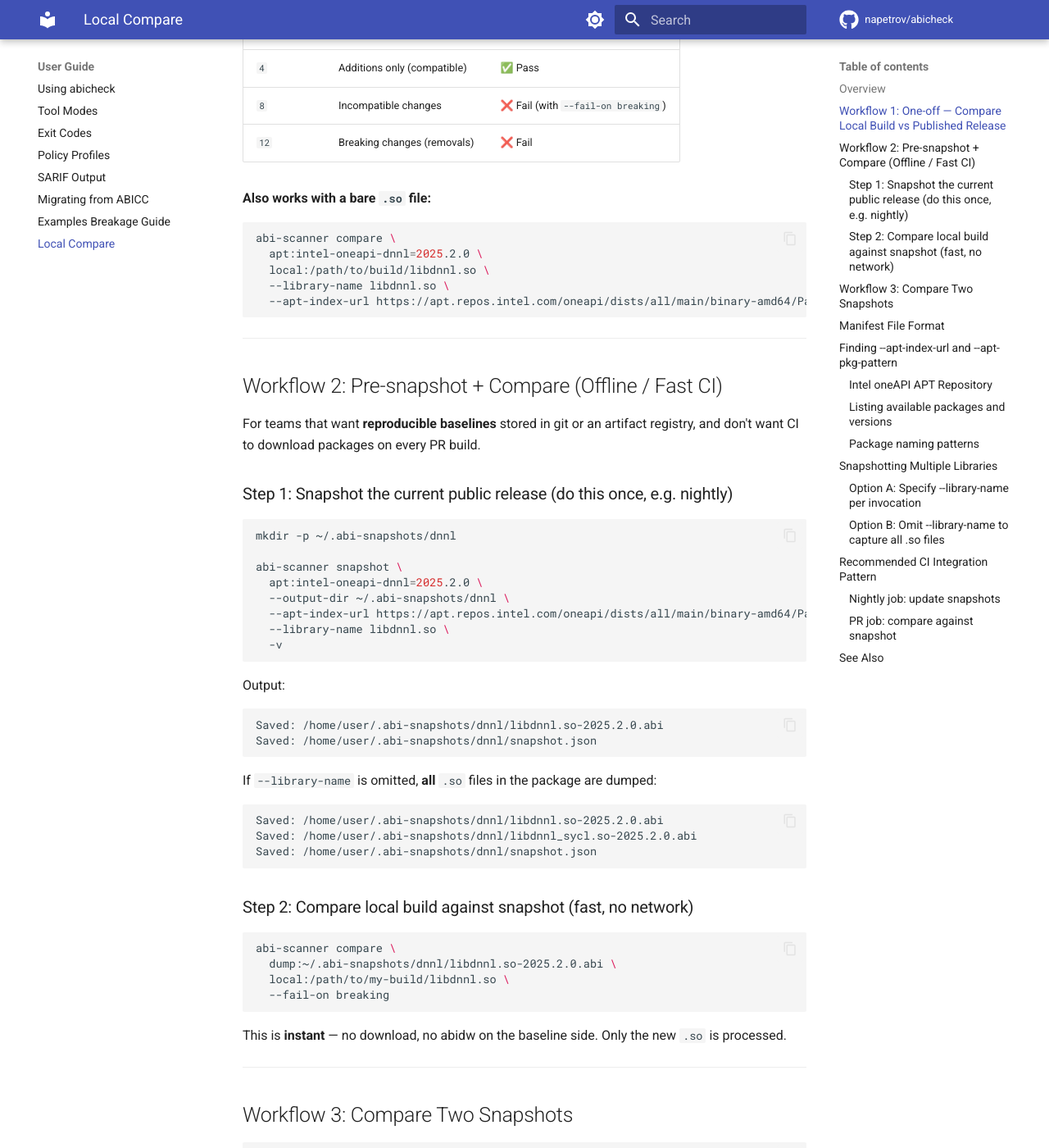
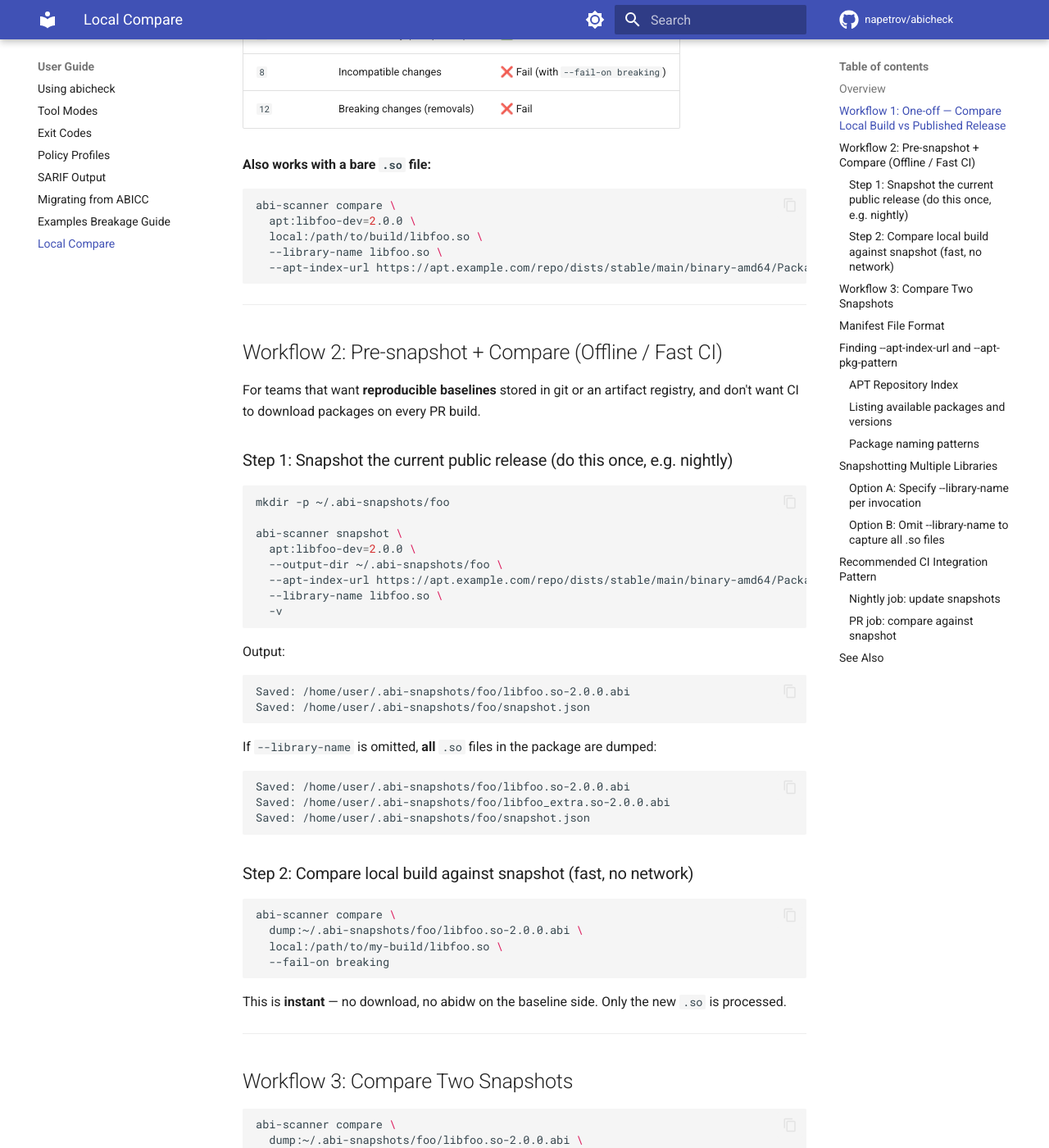
Before and after one commit to napetrov/abicheck, an MkDocs documentation site: the page built from docs/local_compare.md, in a window 1280 px wide and 1400 px high, scrolled down 1236 px. Shown: the whole window at 82% size. Built offline with MkDocs 1.6.1 and Material for MkDocs 9.7.7, drawn with Linux system fonts in a browser that asks for light colours; comment, search, counter and statistics services are not loaded; some of the changed text lies outside the part shown.

Commit message:
Replace specific examples with generic library examples (#116)
* docs: use generic library names in examples and documentation

Replace vendor-specific library names and references with generic
equivalents (libfoo, libbar) across docs, examples, and tests.
Update DWARF producer detection to match compiler family identifiers.

https://claude.ai/code/session_013YEsRzkBymr81WjpMQqQWv

* fix: restore full DWARF producer detection for classic compiler strings

The previous change dropped a keyword from the producer regex, breaking
detection of classic compiler producer strings (e.g.
"Intel(R) C++ Compiler 19.1.0"). Add it back alongside ICC/ICX/DPC++.
The test producer string is real DWARF data, not controllable branding.

https://claude.ai/code/session_013YEsRzkBymr81WjpMQqQWv

---------

Co-authored-by: Claude <noreply@anthropic.com>

````diff
--- a/docs/local_compare.md
+++ b/docs/local_compare.md
@@ -11,9 +11,9 @@ using `abi-scanner`, and how to pre-snapshot public baselines for fast offline C
 
 | Spec format | Example | Description |
 |-------------|---------|-------------|
-| `apt:pkg=version` | `apt:intel-oneapi-dnnl=2025.2.0` | Download from Intel APT repo |
-| `local:/path` | `local:./libdnnl.so` or `local:./my.deb` | Local file (.so, .deb, directory) |
-| `dump:/path/to/file.abi` | `dump:~/.abi-snapshots/libdnnl.so-2025.2.abi` | Pre-saved abidw XML dump |
+| `apt:pkg=version` | `apt:libfoo-dev=2.0.0` | Download from APT repo |
+| `local:/path` | `local:./libfoo.so` or `local:./my.deb` | Local file (.so, .deb, directory) |
+| `dump:/path/to/file.abi` | `dump:~/.abi-snapshots/libfoo.so-2.0.abi` | Pre-saved abidw XML dump |
 
 ---
 
@@ -24,16 +24,16 @@ against the last public release.
 
 ```bash
 abi-scanner compare \
-  apt:intel-oneapi-dnnl=2025.2.0 \
-  local:/path/to/intel-oneapi-dnnl-2025.3.0-custom.deb \
-  --library-name libdnnl.so \
-  --apt-index-url https://apt.repos.intel.com/oneapi/dists/all/main/binary-amd64/Packages.gz \
+  apt:libfoo-dev=2.0.0 \
+  local:/path/to/libfoo-dev-2.1.0-custom.deb \
+  --library-name libfoo.so \
+  --apt-index-url https://apt.example.com/repo/dists/stable/main/binary-amd64/Packages.gz \
   --fail-on breaking
 ```
 
 Expected output:
 ```
-Comparing apt:intel-oneapi-dnnl=2025.2.0 → local:/path/to/intel-oneapi-dnnl-2025.3.0-custom.deb
+Comparing apt:libfoo-dev=2.0.0 → local:/path/to/libfoo-dev-2.1.0-custom.deb
 Status: ✅ NO_CHANGE
 ```
 
@@ -49,10 +49,10 @@ Status: ✅ NO_CHANGE
 **Also works with a bare `.so` file:**
 ```bash
 abi-scanner compare \
-  apt:intel-oneapi-dnnl=2025.2.0 \
-  local:/path/to/build/libdnnl.so \
-  --library-name libdnnl.so \
-  --apt-index-url https://apt.repos.intel.com/oneapi/dists/all/main/binary-amd64/Packages.gz
+  apt:libfoo-dev=2.0.0 \
+  local:/path/to/build/libfoo.so \
+  --library-name libfoo.so \
+  --apt-index-url https://apt.example.com/repo/dists/stable/main/binary-amd64/Packages.gz
 ```
 
 ---
@@ -65,35 +65,35 @@ and don't want CI to download packages on every PR build.
 ### Step 1: Snapshot the current public release (do this once, e.g. nightly)
 
 ```bash
-mkdir -p ~/.abi-snapshots/dnnl
+mkdir -p ~/.abi-snapshots/foo
 
 abi-scanner snapshot \
-  apt:intel-oneapi-dnnl=2025.2.0 \
-  --output-dir ~/.abi-snapshots/dnnl \
-  --apt-index-url https://apt.repos.intel.com/oneapi/dists/all/main/binary-amd64/Packages.gz \
-  --library-name libdnnl.so \
+  apt:libfoo-dev=2.0.0 \
+  --output-dir ~/.abi-snapshots/foo \
+  --apt-index-url https://apt.example.com/repo/dists/stable/main/binary-amd64/Packages.gz \
+  --library-name libfoo.so \
   -v
 ```
 
 Output:
 ```
-Saved: /home/user/.abi-snapshots/dnnl/libdnnl.so-2025.2.0.abi
-Saved: /home/user/.abi-snapshots/dnnl/snapshot.json
+Saved: /home/user/.abi-snapshots/foo/libfoo.so-2.0.0.abi
+Saved: /home/user/.abi-snapshots/foo/snapshot.json
 ```
 
 If `--library-name` is omitted, **all** `.so` files in the package are dumped:
 ```
-Saved: /home/user/.abi-snapshots/dnnl/libdnnl.so-2025.2.0.abi
-Saved: /home/user/.abi-snapshots/dnnl/libdnnl_sycl.so-2025.2.0.abi
-Saved: /home/user/.abi-snapshots/dnnl/snapshot.json
+Saved: /home/user/.abi-snapshots/foo/libfoo.so-2.0.0.abi
+Saved: /home/user/.abi-snapshots/foo/libfoo_extra.so-2.0.0.abi
+Saved: /home/user/.abi-snapshots/foo/snapshot.json
 ```
 
 ### Step 2: Compare local build against snapshot (fast, no network)
 
 ```bash
 abi-scanner compare \
-  dump:~/.abi-snapshots/dnnl/libdnnl.so-2025.2.0.abi \
-  local:/path/to/my-build/libdnnl.so \
+  dump:~/.abi-snapshots/foo/libfoo.so-2.0.0.abi \
+  local:/path/to/my-build/libfoo.so \
   --fail-on breaking
 ```
 
@@ -106,8 +106,8 @@ This is **instant** — no download, no abidw on the baseline side. Only the new
 
 ```bash
 abi-scanner compare \
-  dump:~/.abi-snapshots/dnnl/libdnnl.so-2025.2.0.abi \
-  dump:~/.abi-snapshots/dnnl/libdnnl.so-2025.3.0.abi
+  dump:~/.abi-snapshots/foo/libfoo.so-2.0.0.abi \
+  dump:~/.abi-snapshots/foo/libfoo.so-2.1.0.abi
 ```
 
 Both sides use pre-saved dumps. No packages downloaded, no `abidw` invocations.
@@ -120,12 +120,12 @@ Every `snapshot` run writes a `snapshot.json` manifest alongside the `.abi` file
 
 ```json
 {
-  "spec": "apt:intel-oneapi-dnnl=2025.2.0",
+  "spec": "apt:libfoo-dev=2.0.0",
   "timestamp": "2025-03-05T12:00:00Z",
   "dumps": [
     {
-      "library": "libdnnl.so",
-      "path": "/home/user/.abi-snapshots/dnnl/libdnnl.so-2025.2.0.abi",
+      "library": "libfoo.so",
+      "path": "/home/user/.abi-snapshots/foo/libfoo.so-2.0.0.abi",
       "size_bytes": 48291
     }
   ]
@@ -138,7 +138,7 @@ Fields:
 |-------|-------------|
 | `spec` | Original package spec used for the snapshot |
 | `timestamp` | UTC ISO-8601 timestamp when snapshot was created |
-| `dumps[].library` | Base `.so` name (e.g. `libdnnl.so`) |
+| `dumps[].library` | Base `.so` name (e.g. `libfoo.so`) |
 | `dumps[].path` | Absolute path to the `.abi` file |
 | `dumps[].size_bytes` | File size of the dump |
 
@@ -146,31 +146,33 @@ Fields:
 
 ## Finding `--apt-index-url` and `--apt-pkg-pattern`
 
-### Intel oneAPI APT Repository
+### APT Repository Index
+
+Most APT repositories publish a `Packages.gz` index. For example:
 
 ```
-https://apt.repos.intel.com/oneapi/dists/all/main/binary-amd64/Packages.gz
+https://apt.example.com/repo/dists/stable/main/binary-amd64/Packages.gz
 ```
 
-This index covers all Intel oneAPI packages across distributions (Ubuntu, Debian).
+This index covers all packages in the repository across distributions (Ubuntu, Debian).
 
 ### Listing available packages and versions
 
 ```bash
-# List all versions of intel-oneapi-dnnl from APT
-abi-scanner list apt:intel-oneapi-dnnl \
-  --apt-index-url https://apt.repos.intel.com/oneapi/dists/all/main/binary-amd64/Packages.gz \
-  --apt-pkg-pattern '^intel-oneapi-dnnl='
+# List all versions of libfoo-dev from APT
+abi-scanner list apt:libfoo-dev \
+  --apt-index-url https://apt.example.com/repo/dists/stable/main/binary-amd64/Packages.gz \
+  --apt-pkg-pattern '^libfoo-dev='
 ```
 
 ### Package naming patterns
 
 | Library | Package name pattern | Library file |
 |---------|---------------------|--------------|
-| oneDNN | `intel-oneapi-dnnl=<ver>` | `libdnnl.so` |
-| oneCCL | `intel-oneapi-ccl=<ver>` | `libccl.so` |
-| DPC++ runtime | `intel-oneapi-compiler-dpcpp-cpp-runtime-<year>=<ver>` | `libsycl.so` |
-| MKL | `intel-oneapi-mkl=<ver>` | `libmkl_rt.so` |
+| libfoo | `libfoo-dev=<ver>` | `libfoo.so` |
+| libbar | `libbar-dev=<ver>` | `libbar.so` |
+| libcrypto | `libssl-dev=<ver>` | `libcrypto.so` |
+| zlib | `zlib1g-dev=<ver>` | `libz.so` |
 
 ---
 
@@ -179,21 +181,21 @@ abi-scanner list apt:intel-oneapi-dnnl \
 ### Option A: Specify `--library-name` per invocation
 
 ```bash
-abi-scanner snapshot apt:intel-oneapi-dnnl=2025.2.0 \
-  --output-dir ~/.abi-snapshots/dnnl \
-  --library-name libdnnl.so
+abi-scanner snapshot apt:libfoo-dev=2.0.0 \
+  --output-dir ~/.abi-snapshots/foo \
+  --library-name libfoo.so
 
-abi-scanner snapshot apt:intel-oneapi-dnnl=2025.2.0 \
-  --output-dir ~/.abi-snapshots/dnnl \
-  --library-name libdnnl_sycl.so
+abi-scanner snapshot apt:libfoo-dev=2.0.0 \
+  --output-dir ~/.abi-snapshots/foo \
+  --library-name libfoo_extra.so
 ```
 
 ### Option B: Omit `--library-name` to capture all `.so` files
 
 ```bash
-abi-scanner snapshot apt:intel-oneapi-dnnl=2025.2.0 \
-  --output-dir ~/.abi-snapshots/dnnl
-# → saves libdnnl.so-2025.2.0.abi, libdnnl_sycl.so-2025.2.0.abi, snapshot.json
+abi-scanner snapshot apt:libfoo-dev=2.0.0 \
+  --output-dir ~/.abi-snapshots/foo
+# → saves libfoo.so-2.0.0.abi, libfoo_extra.so-2.0.0.abi, snapshot.json
 ```
 
 ---
@@ -219,9 +221,9 @@ jobs:
 
       - name: Snapshot baseline
         run: |
-          abi-scanner snapshot apt:intel-oneapi-dnnl=2025.2.0 \
-            --output-dir abi-baselines/dnnl \
-            --apt-index-url https://apt.repos.intel.com/oneapi/dists/all/main/binary-amd64/Packages.gz
+          abi-scanner snapshot apt:libfoo-dev=2.0.0 \
+            --output-dir abi-baselines/foo \
+            --apt-index-url https://apt.example.com/repo/dists/stable/main/binary-amd64/Packages.gz
 
       - name: Commit updated snapshots
         run: |
@@ -248,13 +250,13 @@ jobs:
       - run: pip install abi-scanner
 
       - name: Build library
-        run: cmake --build build --target dnnl
+        run: cmake --build build --target foo
 
       - name: ABI check vs snapshot
         run: |
           abi-scanner compare \
-            dump:abi-baselines/dnnl/libdnnl.so-2025.2.0.abi \
-            local:build/src/libdnnl.so \
+            dump:abi-baselines/foo/libfoo.so-2.0.0.abi \
+            local:build/src/libfoo.so \
             --fail-on breaking
 ```
 
````
Also changed, not shown: README.md (+2 -2 lines), docs/abicc_compat.md (+3 -3 lines), docs/benchmark_report.md (+3 -3 lines), docs/gap_report.md (+1 -1 lines), docs/tool_modes.md (+6 -6 lines), examples/README.md (+8 -9 lines), examples/case17_template_abi/README.md (+4 -4 lines), examples/case18_dependency_leak/README.md (+2 -2 lines), examples/case48_leaf_struct_through_pointer/README.md (+3 -3 lines), 7 other files.
